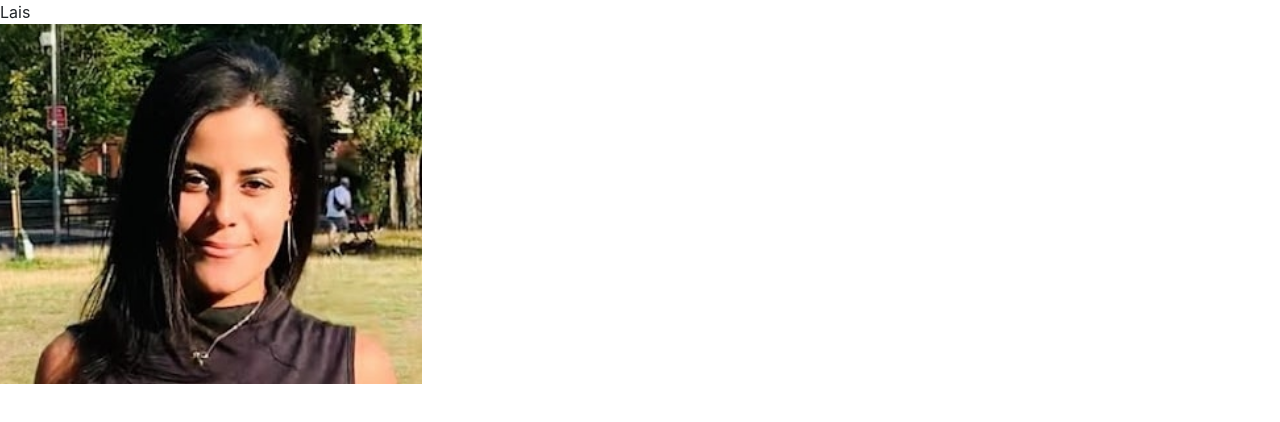
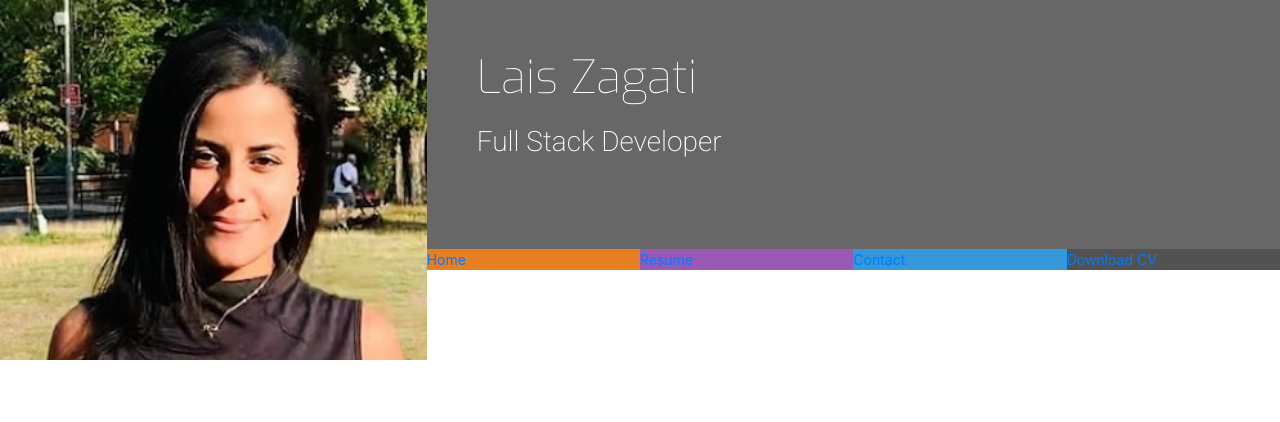
Before and after one commit to LaisZagati/Resume-Bootstrap, a plain HTML site: page index.html in a window 1280 px wide. Drawn offline with nearby package versions, Linux system fonts and the light colour scheme; files that its build step writes are made by us from their sources; files whose address does not match are found by name.

Commit message:
image, tittle and name

```diff
--- a/css/style.css
+++ b/css/style.css
@@ -1,7 +1,36 @@
+
 @import url('https://fonts.googleapis.com/css?family=Roboto:100,200,300,400,500,600,700|Exo:100,200,300,400,500,600,700');
+
+/*--------------------------------------------Colors*/
+
+.bg-color-name-title {
+    background-color: #676767;
+}
+
+.ui-menu-color-home {
+    background-color: #e67e22;
+}
+
+.ui-menu-color-resume {
+    background-color: #9b59b6;
+}
+
+.ui-menu-color-contact {
+    background-color: #3498db;
+}
+
+.ui-menu-color-download {
+    background-color: #525252;
+}
+
+/*--------------------------------------------Heading*/
 
 header {
     margin: 0;
+}
+
+.heading {
+    margin-left: 50px;
 }
 
 .logo {
@@ -14,3 +43,33 @@ header {
     -moz-transition: all .5s ease-in-out;
     -webkit-transition: all .5s ease-in-out;
 }
+
+.name {
+    font-family: "Exo", sans-serif;
+    font-weight: 100;
+    font-size: 46px;
+    margin-top: 50px;
+    color: #fff;
+}
+
+.title {
+    font-family: "Roboto", sans-serif;
+    font-weight: 200;
+    font-size: 28px;
+    margin-top: 20px;
+    margin-bottom: 90px;
+    color: #fff;
+}
+
+.list-inline-item:not(:last-child) {
+    margin: 0;
+}
+
+.menucontainer {
+    font-size: 0;
+}
+
+#nav li {
+    font-size: 14px;
+    padding: 0;
+}
--- a/index.html
+++ b/index.html
@@ -6,16 +6,38 @@
     <meta http-equiv="X-UA-Compatible" content="ie=edge">
     <link rel="stylesheet" href="https://maxcdn.bootstrapcdn.com/bootstrap/4.2.1/css/bootstrap.min.css" type="text/css" />
     <link rel="stylesheet" href="https://maxcdn.bootstrapcdn.com/font-awesome/4.7.0/css/font-awesome.min.css" type="text/css" />
-    <link rel="stylesheet" href="assets/css/style.css">
+    <link rel="stylesheet" href="css/style.css">
     <title>Rosie</title>
 </head>
 <body>
     <header>
-        Lais
-        <div class="row">
-            <a class="col-md-4 logo" href="index.html"></a>
+        <div class="row no-gutters">
+            <a class="col-md-4 logo" href="02-index.html"></a>
             <div class="col-md-8">
-
+                <div class="row no-gutters bg-color-name-title">
+                    <div class="col heading">
+                        <h1 class="name">Lais Zagati</h1>
+                        <h2 class="title"> Full Stack Developer</h2>
+                    </div>
+                </div>
+                <div class="row no-gutters">
+                    <div class="col">
+                        <ul id="nav" class="list-inline menucontainer">
+                            <li class="col-6 col-sm-3 ui-menu-color-home list-inline-item">
+                                <a href="#"><span>Home</span></a>
+                            </li>
+                            <li class="col-6 col-sm-3 ui-menu-color-resume list-inline-item">
+                                <a href="#"><span>Resume</span></a>
+                            </li>
+                            <li class="col-6 col-sm-3 ui-menu-color-contact list-inline-item">
+                                <a href="#"><span>Contact</span></a>
+                            </li>
+                            <li class="col-6 col-sm-3 ui-menu-color-download list-inline-item">
+                                <a href="#"><span>Download CV</span></a>
+                            </li>
+                        </ul>
+                    </div>
+                </div>
             </div>
         </div>
     </header>
```
